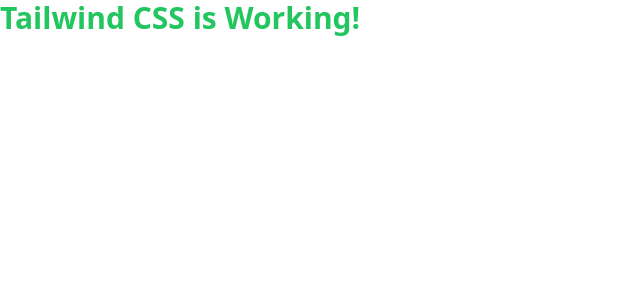
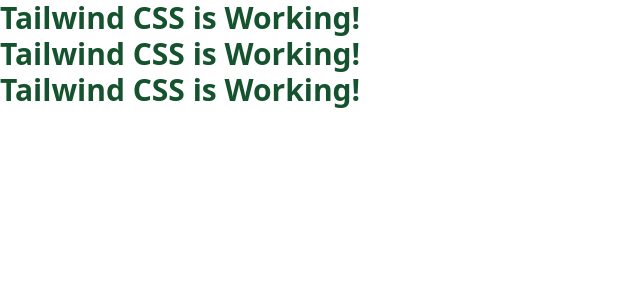
Before and after one commit to itsaimsd/DevTinderfrontend, a React (Create React App) app: page / in a window 1280 px wide. Shown: the top 300 px of the page, without its empty margins (0-640 px from the left). Built offline with nearby package versions, Linux system fonts and the light colour scheme.

Commit message:
Creating succesfully Tailwind

```diff
--- a/src/App.js
+++ b/src/App.js
@@ -1,7 +1,11 @@
 function App() {
   return (
     <div>
-      <div className="text-3xl font-bold text-green-500">
+      <div className="text-3xl font-bold text-green-900">
+        Tailwind CSS is Working!
+      </div>      <div className="text-3xl font-bold text-green-900">
+        Tailwind CSS is Working!
+      </div>      <div className="text-3xl font-bold text-green-900">
         Tailwind CSS is Working!
       </div>
     </div>
```
Also changed, not shown: 1 other file (tests, documents, lock files or other folders).
